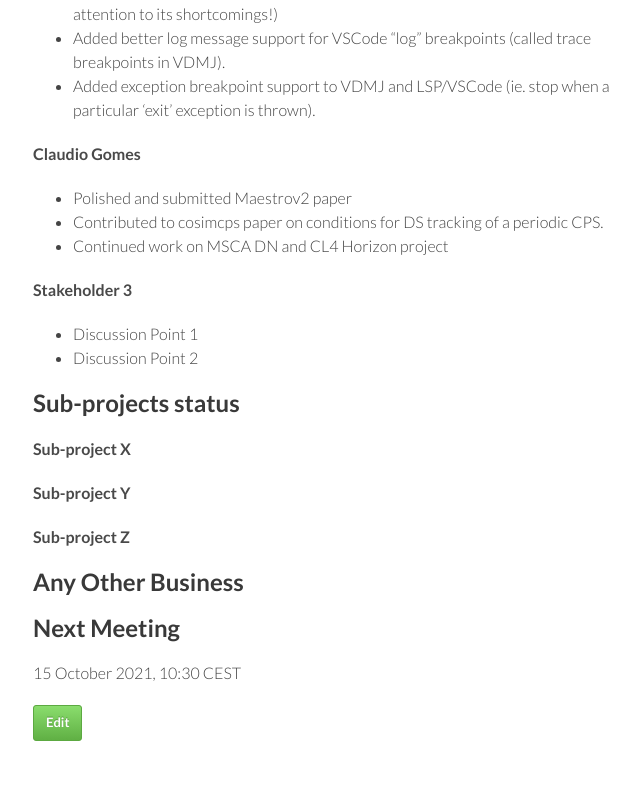
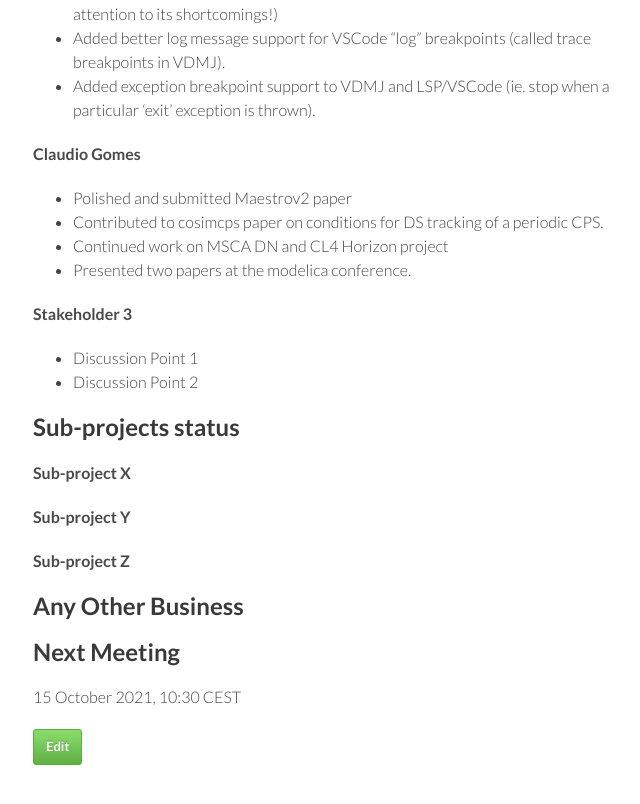
Before and after one commit to digitaltwincentre/digitaltwincentre.github.io, a Jekyll site: the page built from _biweeklies/Biweekly-46.md, in a window 1280 px wide and 900 px high, scrolled down 1283 px. Shown: the top 804 px of the window, without its empty margins (417-1057 px from the left). Built offline with Jekyll 4.4.1, drawn with Linux system fonts in a browser that asks for light colours; nearby versions of some CDN libraries.

Commit message:
Update Biweekly-46.md

```diff
--- a/_biweeklies/Biweekly-46.md
+++ b/_biweeklies/Biweekly-46.md
@@ -63,6 +63,7 @@ date: 1 October 2021, 1030 CEST
 * Polished and submitted Maestrov2 paper
 * Contributed to cosimcps paper on conditions for DS tracking of a periodic CPS.
 * Continued work on MSCA DN and CL4 Horizon project
+* Presented two papers at the modelica conference.
 
 #### Stakeholder 3
 * Discussion Point 1
```
